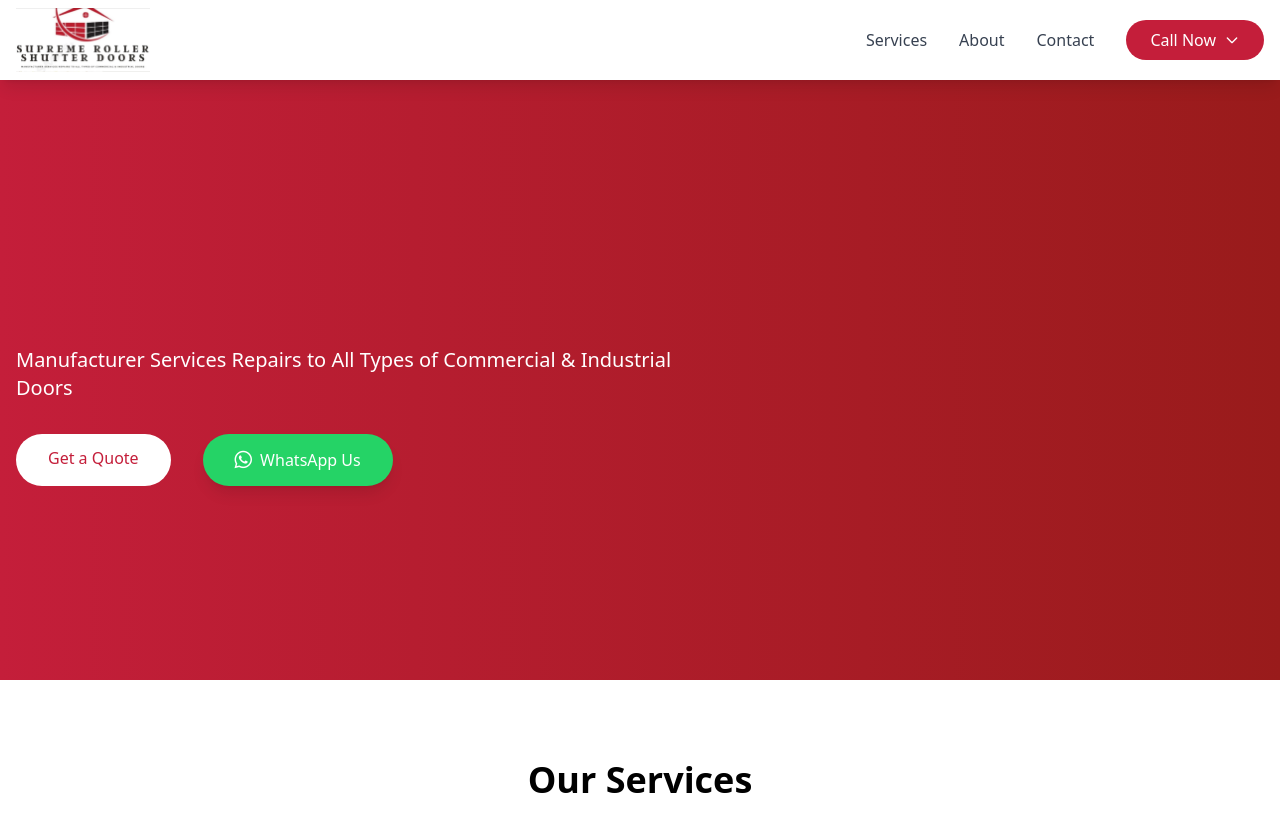
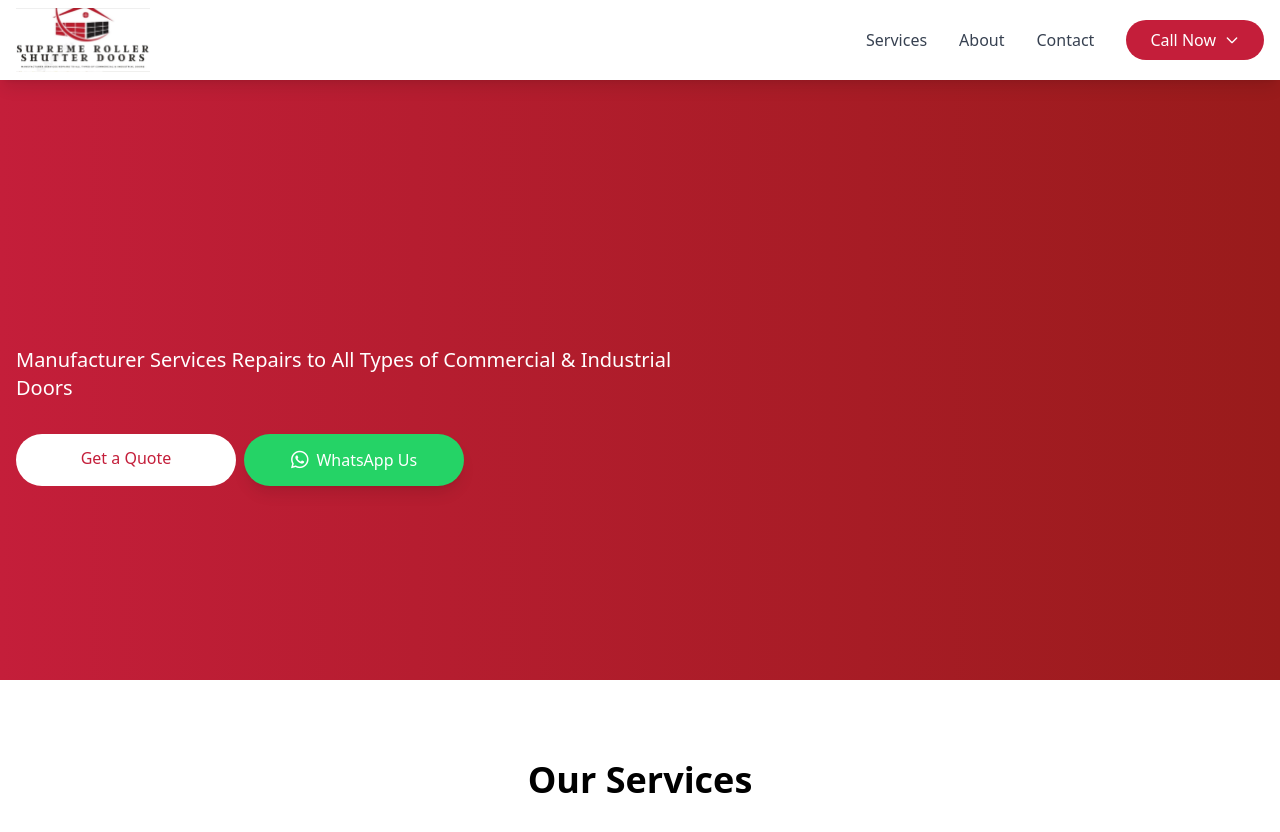
Before and after one commit to Hein2580/Shutterdoors, a plain HTML site: page index.html in a window 1280 px wide. Shown: the top 832 px of the page. Drawn offline with nearby package versions, Linux system fonts and the light colour scheme.

Commit message:
Update index.html

```diff
--- a/index.html
+++ b/index.html
@@ -112,12 +112,12 @@
                         Supreme Roller Shutter Doors
                     </h1>
                     <p class="text-xl mb-8 max-w-2xl fade-in-up">Manufacturer Services Repairs to All Types of Commercial & Industrial Doors</p>
-                    <div class="flex flex-col sm:flex-row gap-4 sm:space-x-4">
-                        <a href="#contact" class="bg-white text-brand-red px-8 py-3 rounded-full hover:bg-gray-100 transition duration-300 animate-button text-center">
+                    <div class="flex flex-row gap-2 w-full max-w-md">
+                        <a href="#contact" class="flex-1 bg-white text-brand-red px-4 sm:px-8 py-3 rounded-full hover:bg-gray-100 transition duration-300 animate-button text-center whitespace-nowrap">
                             Get a Quote
                         </a>
                         <a href="https://wa.me/27763763457" target="_blank"
-                           class="bg-[#25D366] text-white px-8 py-3 rounded-full hover:bg-[#128C7E] transition duration-300 animate-button inline-flex items-center justify-center space-x-2 shadow-lg hover:shadow-xl">
+                           class="flex-1 bg-[#25D366] text-white px-4 sm:px-8 py-3 rounded-full hover:bg-[#128C7E] transition duration-300 animate-button inline-flex items-center justify-center gap-2 shadow-lg hover:shadow-xl whitespace-nowrap">
                             <i class="fab fa-whatsapp text-xl"></i>
                             <span>WhatsApp Us</span>
                         </a>
```
